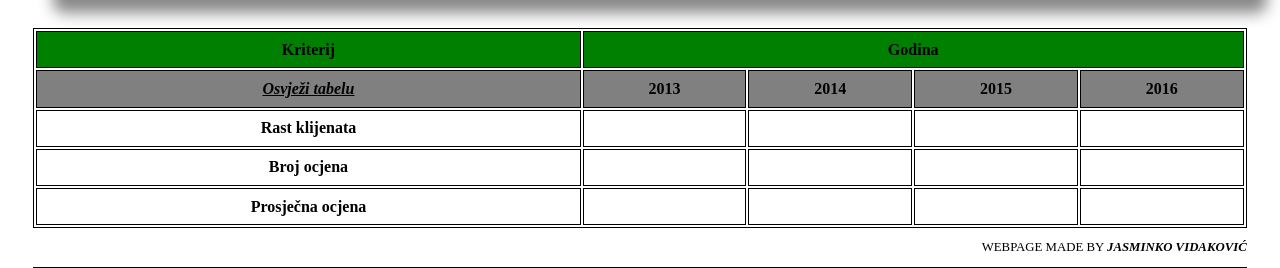
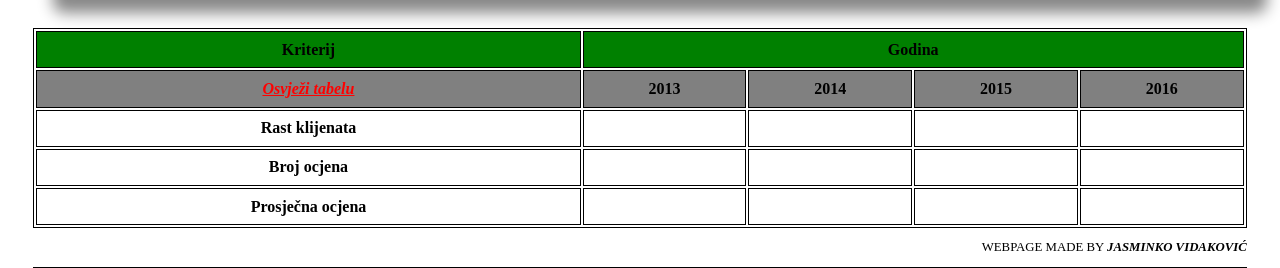
Before and after one commit to JasminkoVidakovic/Accounting-Agency, a PHP site: the page made by WT Spirala 2/about.html in a window 1280 px wide. Shown: the part 697-965 px from the top of the page. Run offline with PHP 8.4, Linux system fonts and the light colour scheme; lists and menus that the app fills with data are empty.

Commit message:
Add files via upload

```diff
--- a/WT Spirala 2/about.html
+++ b/WT Spirala 2/about.html
@@ -54,7 +54,7 @@
 						<th id="godina_no" colspan="4">Godina</th>
 					</tr>
 					<tr id="main_row">
-						<th><a href="javascript:loadDoc()"><u><i>Osvježi tabelu</u></i></a></th>
+						<th><a id="refresh" href="javascript:UcitajXML()"><u><i>Osvježi tabelu</u></i></a></th>
 						<th>2013</th>
 						<th>2014</th>
 						<th>2015</th>
--- a/WT Spirala 2/about_style.css
+++ b/WT Spirala 2/about_style.css
@@ -1,11 +1,13 @@
 * {
-
 	box-sizing: border-box;
-
 }
 
 html {
    height: 100%;
+}
+
+#refresh {
+	color:red;
 }
 
 p {
```
Also changed, not shown: WT Spirala 2/about_js.js (+6 -2 lines).
